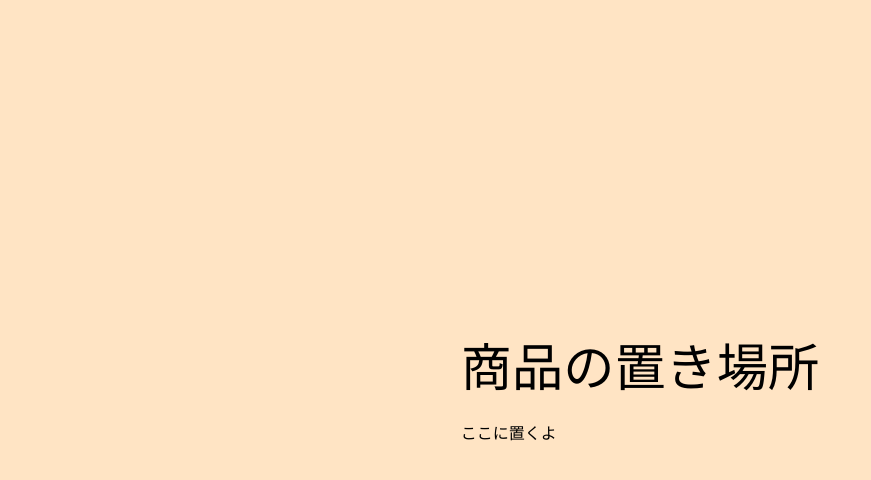
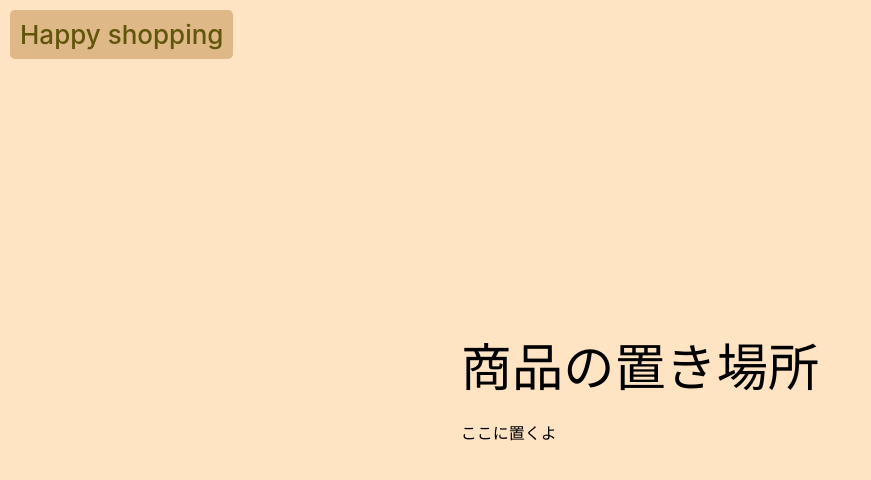
Before and after one commit to 1m4nim/shopping-app, a React (Vite) app: page /item-page in a window 1280 px wide. Shown: the top 480 px of the page, without its empty margins (0-871 px from the left). Built offline with nearby package versions, Linux system fonts and the light colour scheme.

Commit message:
ルーティング思い出してきた

```diff
--- a/src/item-page.css
+++ b/src/item-page.css
@@ -1,3 +1,24 @@
+.home-link {
+    position: fixed;
+    top: 10px;
+    left: 10px;
+    padding: 5px 10px;
+    background-color: #DEB887;
+    color: #61540B;
+    text-decoration: none;
+    border-radius: 5px;
+    font-size: 26px;
+    z-index: 1000;
+}
+
+.home-link:hover {
+    background-color: #8a7829;
+}
+
 .list {
-    color: black;
+    padding: 20px;
 }
+
+.supply {
+    color: black
+}
--- a/src/item-page.tsx
+++ b/src/item-page.tsx
@@ -1,11 +1,17 @@
 import React from "react";
 import "./item-page.css";
+import { Link } from "react-router-dom";
 
 const SupplyList: React.FC = () => {
   return (
     <div className="list">
-      <h1>商品の置き場所</h1>
-      <p>ここに置くよ</p>
+      <Link to="/" className="home-link">
+        Happy shopping
+      </Link>
+      <div className="supply">
+        <h1>商品の置き場所</h1>
+        <p>ここに置くよ</p>
+      </div>
     </div>
   );
 };
```
